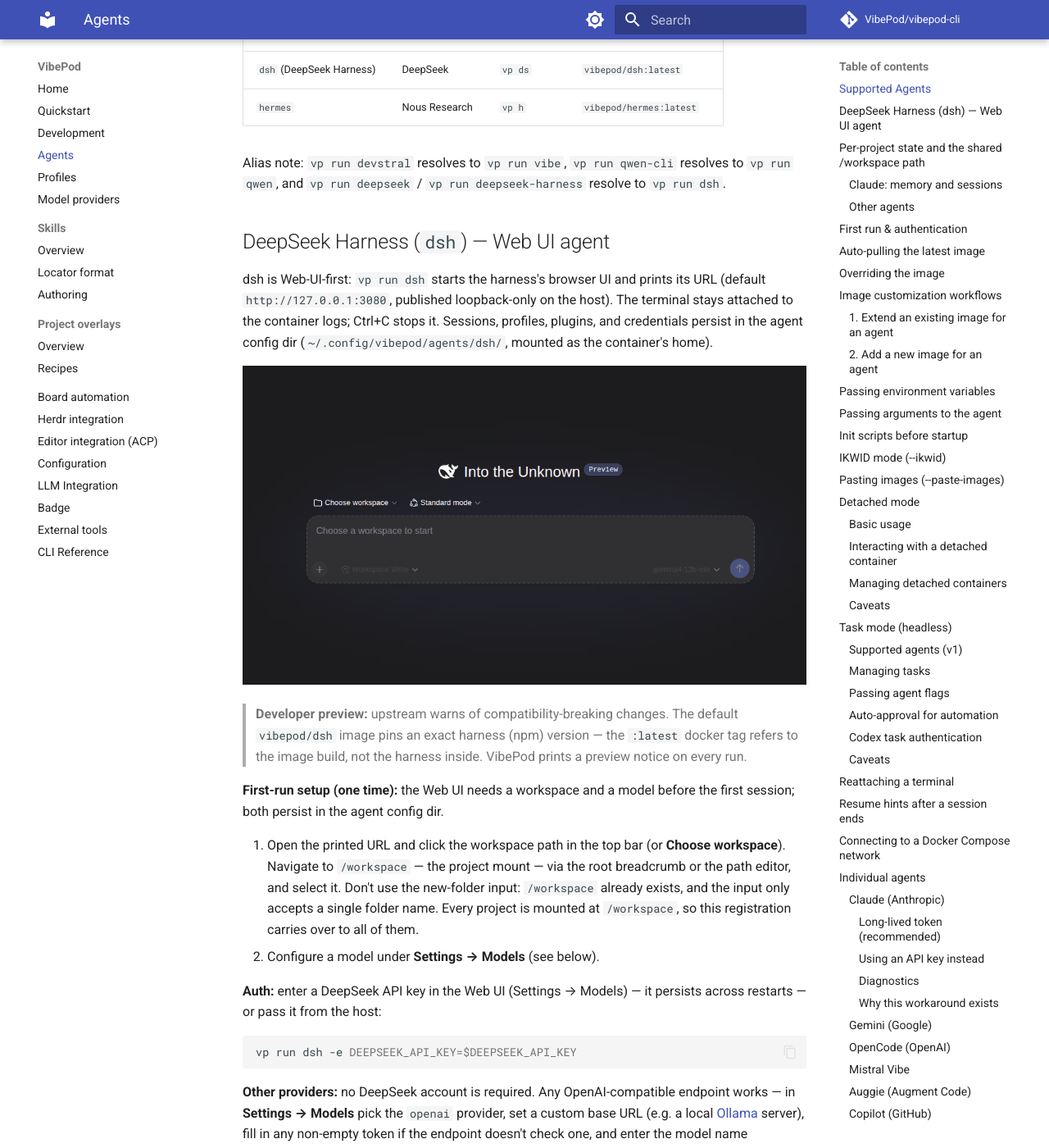
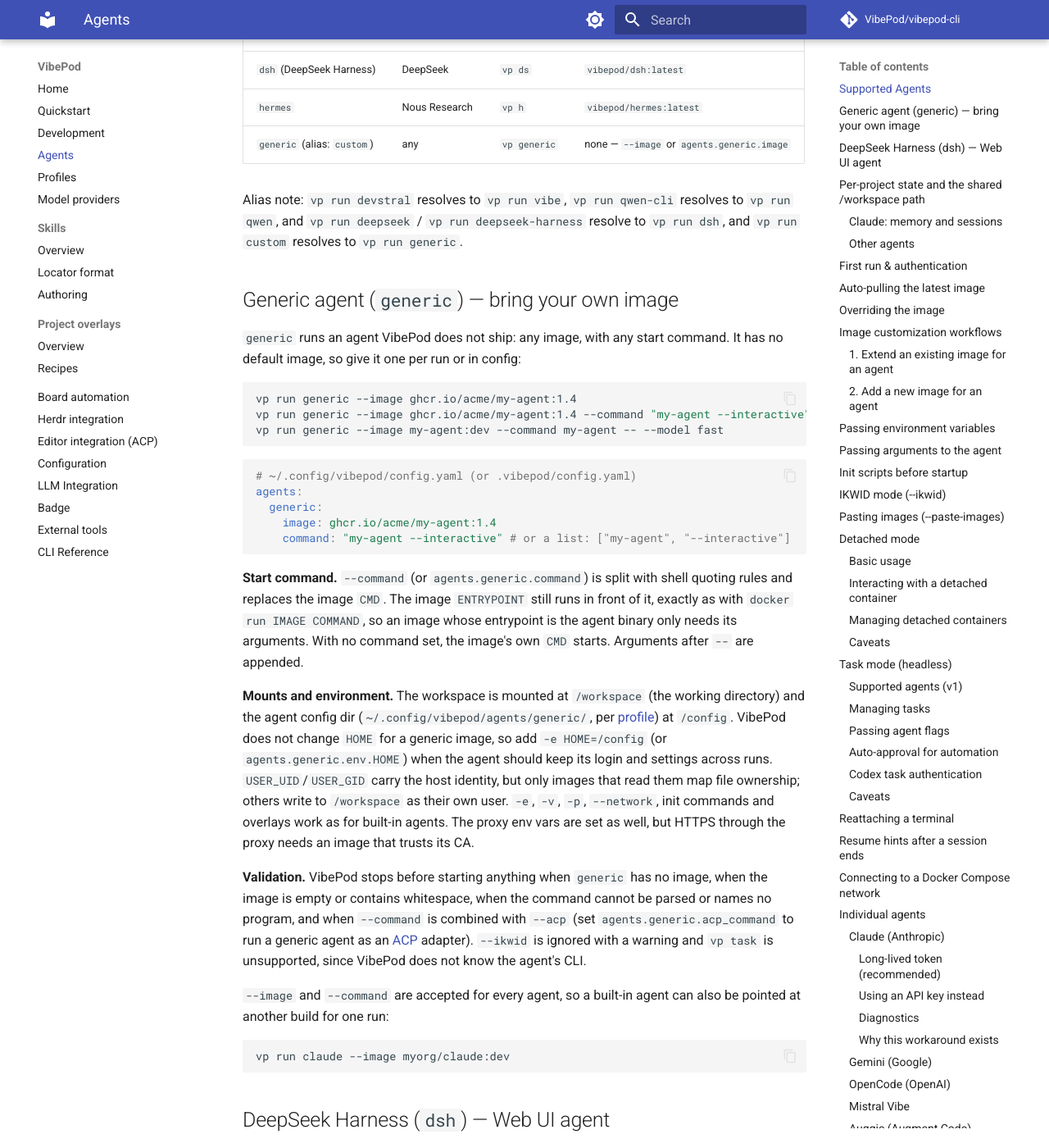
Before and after one commit to VibePod/vibepod-cli, an MkDocs documentation site: the page built from docs/agents/index.md, in a window 1280 px wide and 1400 px high, scrolled down 973 px. Shown: the whole window at 82% size. Built offline with MkDocs 1.6.1 and Material for MkDocs 9.7.7, drawn with Linux system fonts in a browser that asks for light colours; comment, search, counter and statistics services are not loaded; some of the changed text lies outside the part shown.

Commit message:
Document the generic agent and the --image/--command run options

````diff
--- a/docs/agents/index.md
+++ b/docs/agents/index.md
@@ -21,10 +21,61 @@
 | `qwen` | Qwen (Alibaba) | `vp q` | `vibepod/qwen:latest` |
 | `dsh` (DeepSeek Harness) | DeepSeek | `vp ds` | `vibepod/dsh:latest` |
 | `hermes` | Nous Research | `vp h` | `vibepod/hermes:latest` |
+| `generic` (alias: `custom`) | any | `vp generic` | none — `--image` or `agents.generic.image` |
 
 Alias note: `vp run devstral` resolves to `vp run vibe`, `vp run qwen-cli`
 resolves to `vp run qwen`, and `vp run deepseek` / `vp run deepseek-harness`
-resolve to `vp run dsh`.
+resolve to `vp run dsh`, and `vp run custom` resolves to `vp run generic`.
+
+## Generic agent (`generic`) — bring your own image
+
+`generic` runs an agent VibePod does not ship: any image, with any start
+command. It has no default image, so give it one per run or in config:
+
+```bash
+vp run generic --image ghcr.io/acme/my-agent:1.4
+vp run generic --image ghcr.io/acme/my-agent:1.4 --command "my-agent --interactive"
+vp run generic --image my-agent:dev --command my-agent -- --model fast
+```
+
+```yaml
+# ~/.config/vibepod/config.yaml (or .vibepod/config.yaml)
+agents:
+  generic:
+    image: ghcr.io/acme/my-agent:1.4
+    command: "my-agent --interactive" # or a list: ["my-agent", "--interactive"]
+```
+
+**Start command.** `--command` (or `agents.generic.command`) is split with
+shell quoting rules and replaces the image `CMD`. The image `ENTRYPOINT` still
+runs in front of it, exactly as with `docker run IMAGE COMMAND`, so an image
+whose entrypoint is the agent binary only needs its arguments. With no command
+set, the image's own `CMD` starts. Arguments after `--` are appended.
+
+**Mounts and environment.** The workspace is mounted at `/workspace` (the
+working directory) and the agent config dir
+(`~/.config/vibepod/agents/generic/`, per [profile](../profiles.md)) at
+`/config`. VibePod does not change `HOME` for a generic image, so add
+`-e HOME=/config` (or `agents.generic.env.HOME`) when the agent should keep
+its login and settings across runs. `USER_UID`/`USER_GID` carry the host
+identity, but only images that read them map file ownership; others write to
+`/workspace` as their own user. `-e`, `-v`, `-p`, `--network`, init commands
+and overlays work as for built-in agents. The proxy env vars are set as well,
+but HTTPS through the proxy needs an image that trusts its CA.
+
+**Validation.** VibePod stops before starting anything when `generic` has no
+image, when the image is empty or contains whitespace, when the command
+cannot be parsed or names no program, and when `--command` is combined with
+`--acp` (set `agents.generic.acp_command` to run a generic agent as an
+[ACP](../acp.md) adapter). `--ikwid` is ignored with a warning and `vp task`
+is unsupported, since VibePod does not know the agent's CLI.
+
+`--image` and `--command` are accepted for every agent, so a built-in agent
+can also be pointed at another build for one run:
+
+```bash
+vp run claude --image myorg/claude:dev
+```
 
 ## DeepSeek Harness (`dsh`) — Web UI agent
 
@@ -316,7 +367,7 @@
 
 ## Image customization workflows
 
-VibePod has a fixed set of supported agent IDs (`claude`, `gemini`, `opencode`, `vibe`, `auggie`, `copilot`, `codex`, `pi`, `agy`, `tau`, `jcode`, `freebuff`, `qwen`, `dsh`, `hermes`). The CLI also supports the aliases `devstral` (→ `vibe`), `qwen-cli` (→ `qwen`), and `deepseek` / `deepseek-harness` (→ `dsh`). Image customization means changing the image used for one of those IDs.
+VibePod has a fixed set of supported agent IDs (`claude`, `gemini`, `opencode`, `vibe`, `auggie`, `copilot`, `codex`, `pi`, `agy`, `tau`, `jcode`, `freebuff`, `qwen`, `dsh`, `hermes`, `generic`). The CLI also supports the aliases `devstral` (→ `vibe`), `qwen-cli` (→ `qwen`), `deepseek` / `deepseek-harness` (→ `dsh`), and `custom` (→ `generic`). Image customization means changing the image used for one of those IDs. For an agent that is not built in, use the [generic agent](#generic-agent-generic-bring-your-own-image).
 
 ### 1. Extend an existing image for an agent
 
@@ -377,6 +428,8 @@
 
 ```bash
 VP_IMAGE_OPENCODE=registry.example.com/team/opencode:2026-03-01 vp run opencode
+# or, for one run, with the flag (it wins over config and VP_IMAGE_*)
+vp run opencode --image registry.example.com/team/opencode:2026-03-01
 ```
 
 ## Passing environment variables
````
Also changed, not shown: AGENTS.md (+6 -0 lines), README.md (+49 -0 lines), docs/configuration.md (+15 -0 lines), docs/index.md (+1 -0 lines), docs/quickstart.md (+11 -0 lines).
